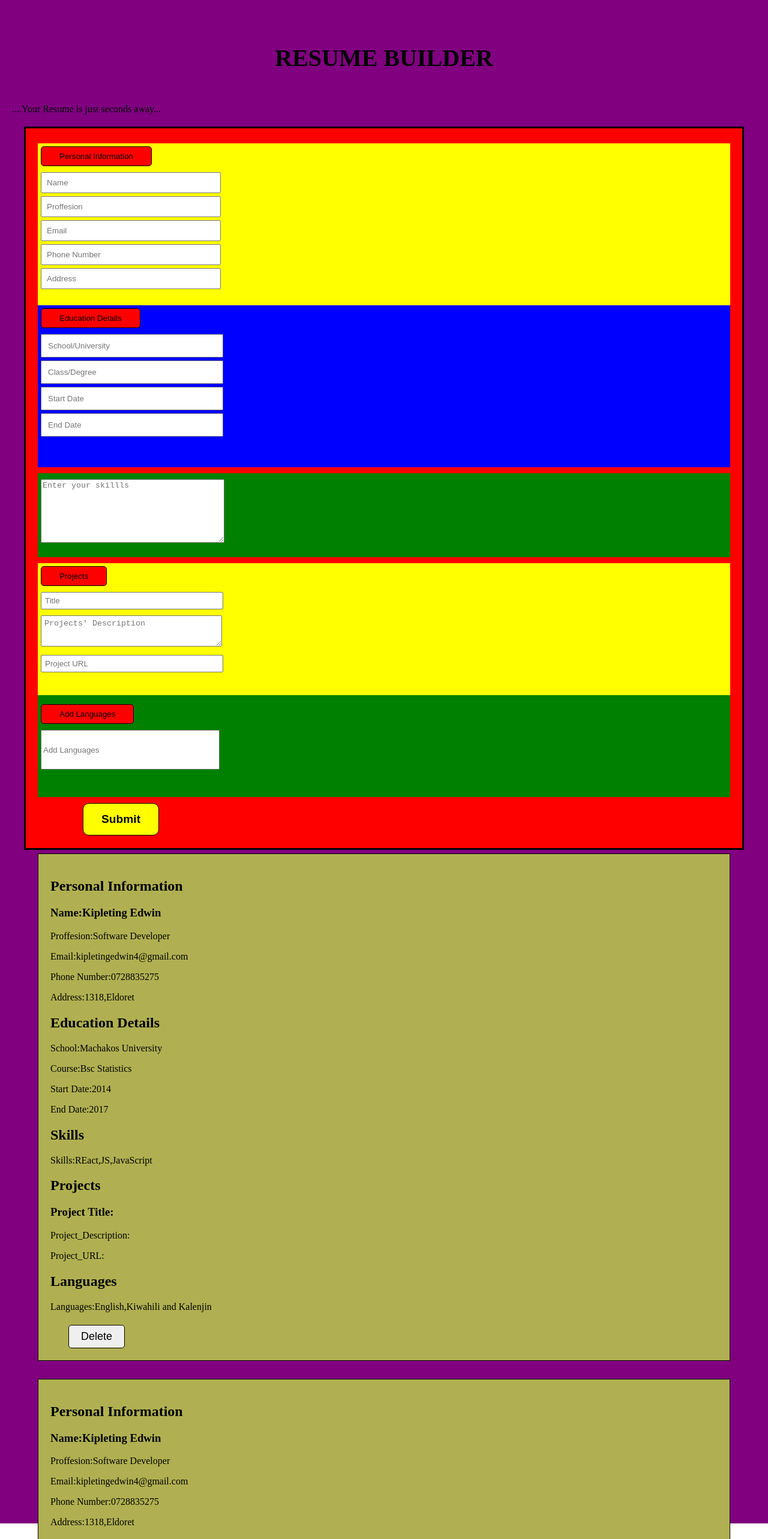
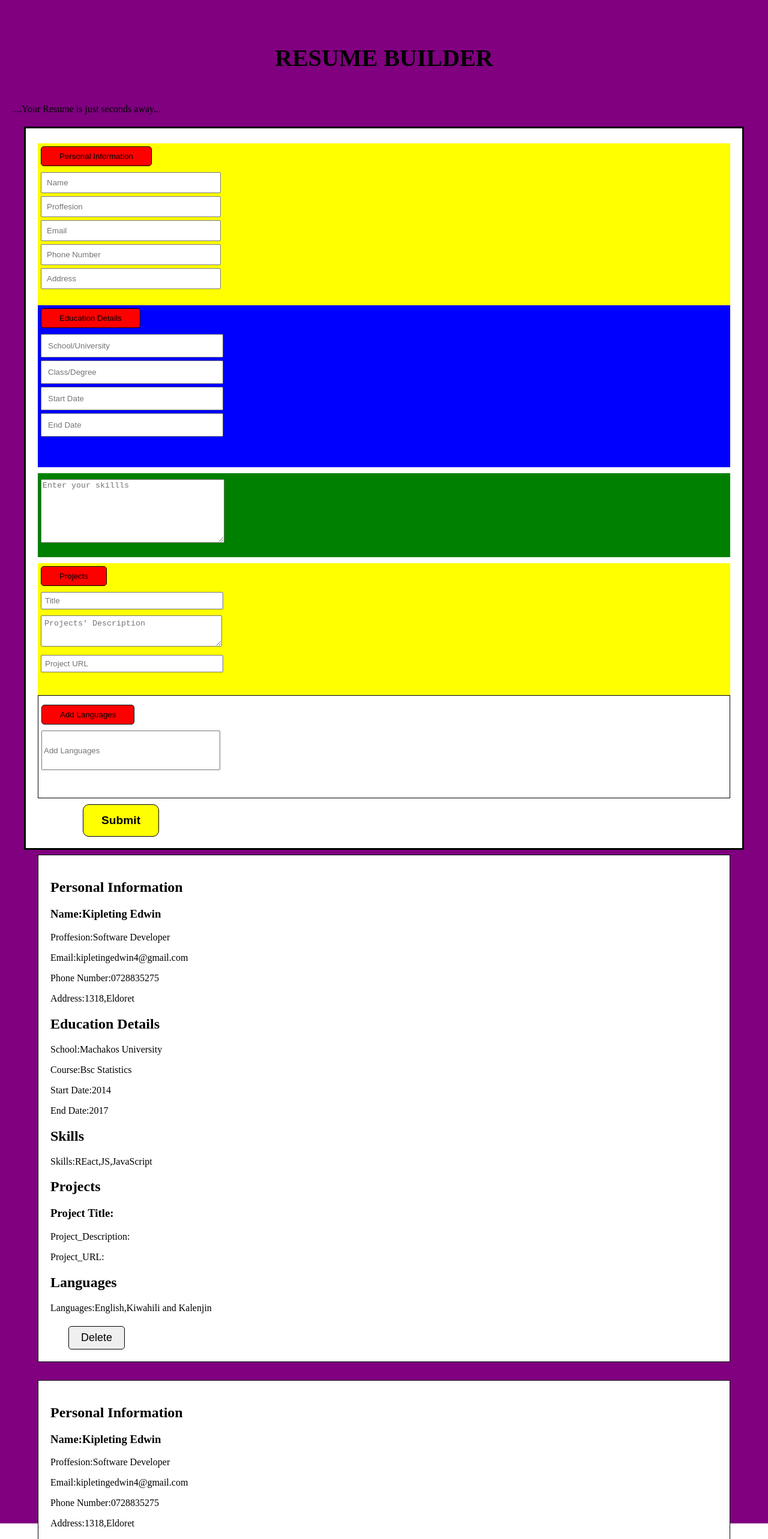
Before and after one commit to KipletingEdwin/Resume-Builder, a React (Create React App) app: page / in a window 1280 px wide. Shown: the top 2566 px of the page at 60% size. Built offline with nearby package versions, Linux system fonts and the light colour scheme; data requests are answered from the project's data file.

Commit message:
IMprove the UI section

```diff
--- a/src/index.css
+++ b/src/index.css
@@ -18,7 +18,7 @@ body {
 } */
 
 .resume {
-  background-color: red;
+  background-color: white;
   height: 1160px;
   margin: 20px;
   padding: 20px;
@@ -116,8 +116,8 @@ body {
 
 .Languages {
   height: 160px;
-  background-color: green;
   padding-top: 10px;
+  border: 1px solid black;
 }
 
 .Languages input {
@@ -135,7 +135,7 @@ body {
   cursor: pointer;
 }
 .final-resume {
-  background-color: rgb(176, 176, 82);
+  background-color: white;
   margin: 30px 0px 0px 0px;
   padding: 20px;
   border: 1px solid black;
```
